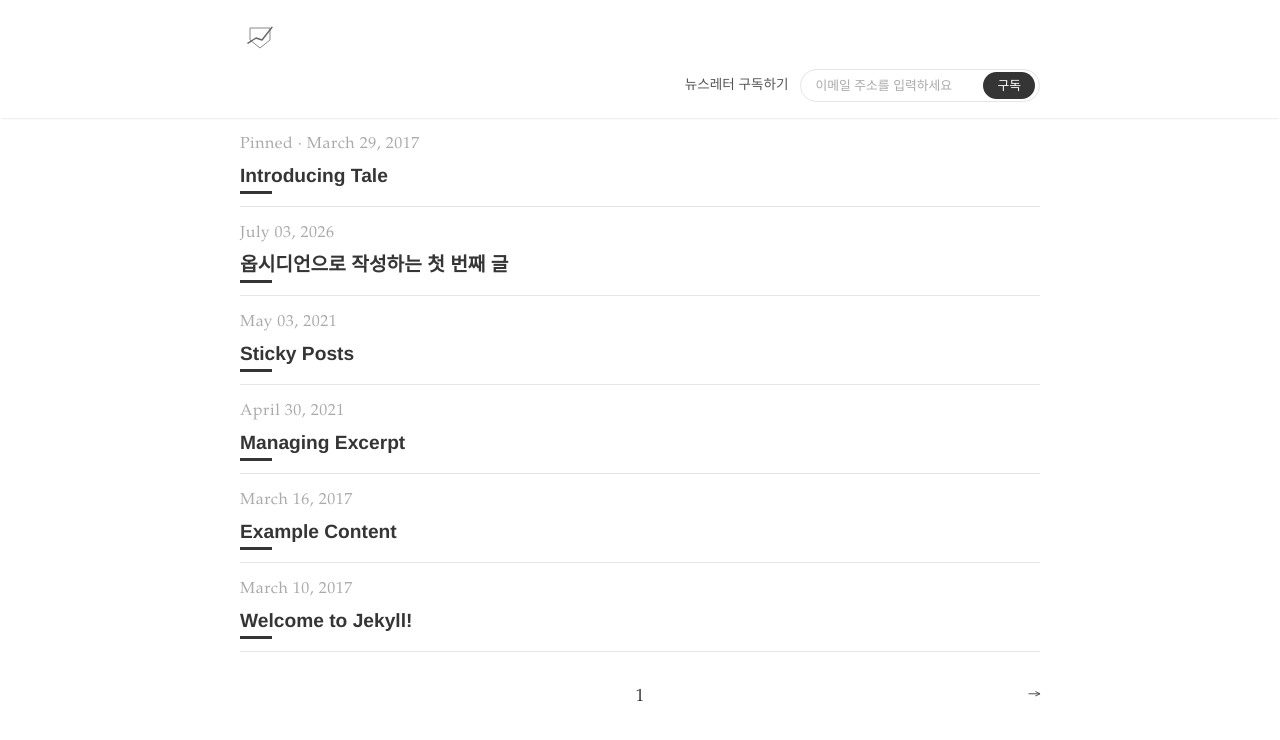
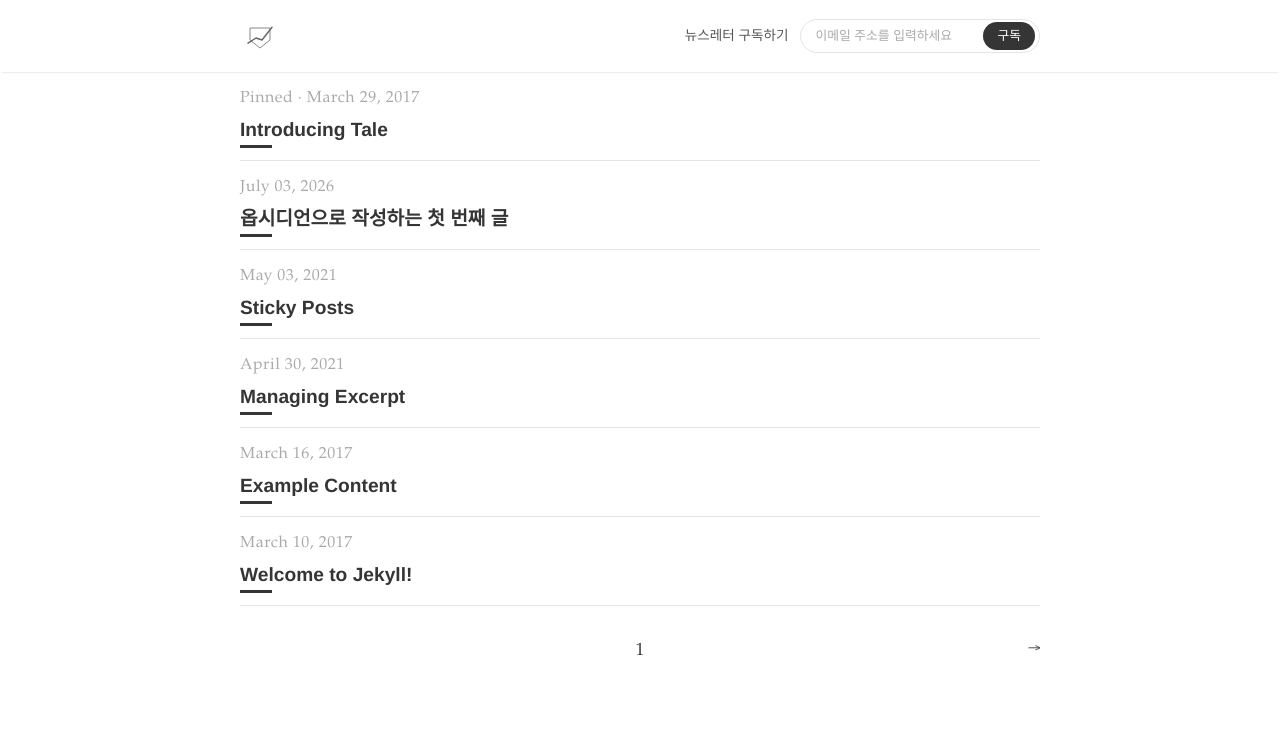
Before and after one commit to sylvakr/baseball-chart-blog, a Jekyll site: the page built from index.html, in a window 1280 px wide. Shown: the top 740 px of the page. Built offline with Jekyll 4.4.1, drawn with Linux system fonts in a browser that asks for light colours; the list of posts is cut into pages by our own code.

Commit message:
Align Buttondown form to the right side of navigation header

```diff
--- a/_sass/tale/_buttondown.scss
+++ b/_sass/tale/_buttondown.scss
@@ -1,8 +1,9 @@
 .buttondown-container {
-  margin-top: 0.8rem;
+  margin-top: 0;
   display: flex;
   justify-content: flex-end;
   align-items: center;
+
 
   .buttondown-form {
     display: flex;
--- a/_sass/tale/_layout.scss
+++ b/_sass/tale/_layout.scss
@@ -69,6 +69,9 @@ footer,
 @media (min-width: 600px) {
   .nav {
     &-container {
+      display: flex;
+      align-items: center;
+      justify-content: space-between;
       text-align: left;
     }
 
@@ -80,6 +83,7 @@ footer,
   }
 }
 
+
 footer {
   font-family: $serif-secondary;
   padding: 2rem 0;
```
